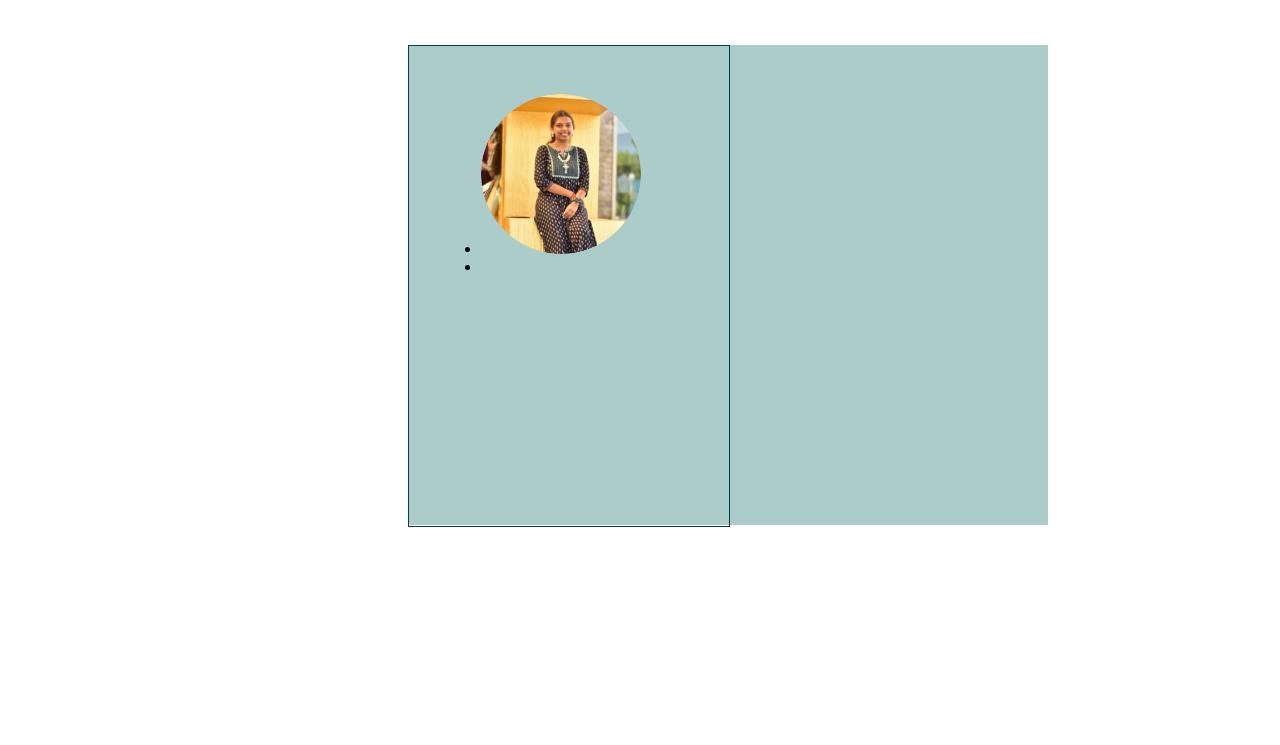
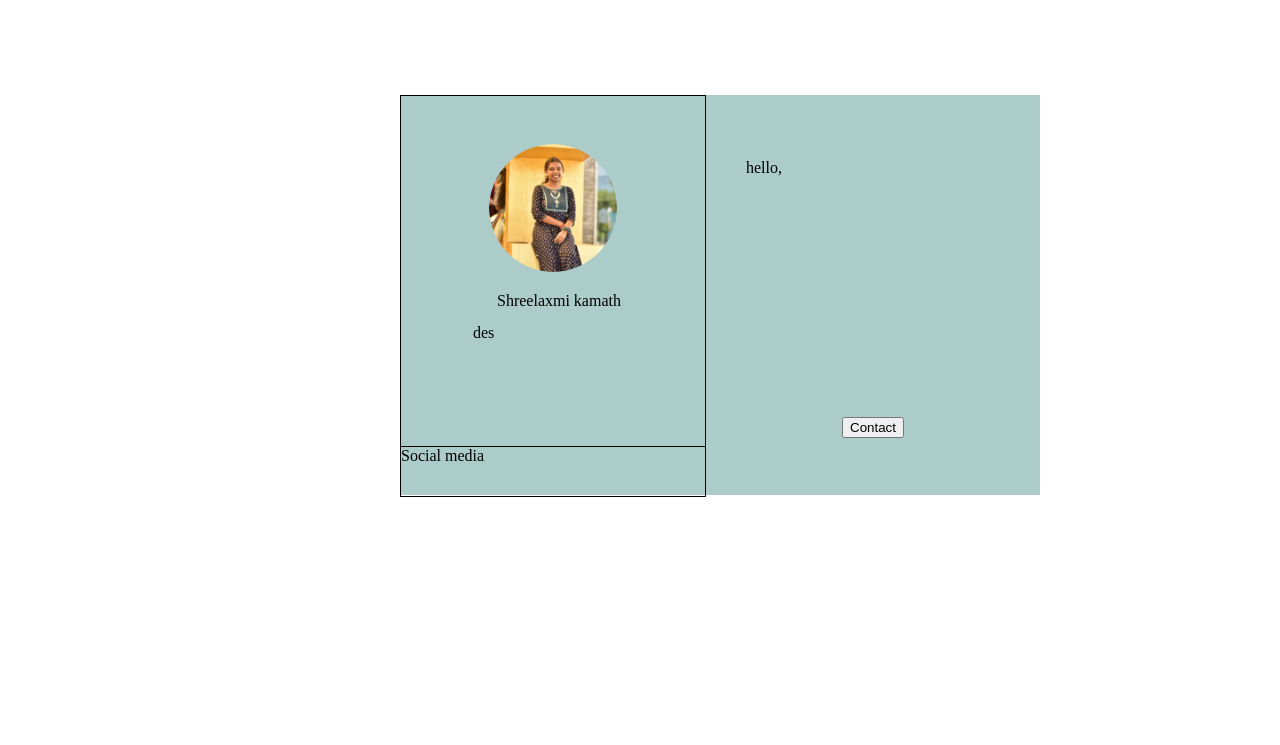
Before and after one commit to shreelaxmikamath/portfolio, a plain HTML site: page index.html in a window 1280 px wide. Shown: the part 55-800 px from the top of the page. Drawn offline with Linux system fonts and the light colour scheme.

Commit message:
profile section div

```diff
--- a/css/style.css
+++ b/css/style.css
@@ -26,18 +26,48 @@
 .big{
     background-color: #acccca;
     width: 40rem;
-    height: 30rem;
+    height: 25rem;
     margin-left: 25rem;
-    margin-top: 100px;
+    margin-top: 150px;
+    display:flex;
+
 }
 .profileimage{
     border-radius: 50%;
-    height: 10rem;
-    width: 10rem;
+    height: 8rem;
+    width: 8rem;
+    position: relative;
+    left: 1rem;
 }
 .left1{
     padding: 2rem;
-    width:16rem;
-    height: 26rem;
-    border: .1rem solid #053B50;
+    width:15rem;
+    height: 21rem;
+    border: .1rem solid black;
 }
+.move{
+    padding-left:0rem;
+}
+.name{
+    margin-top: 1rem;
+    padding-left:4rem;
+    height: 2rem;
+}
+.media{
+    position: relative;
+    top:6.5rem;
+    right: 2rem;
+    border-top: .1rem solid black;
+    height: 3rem;
+    width:19rem;
+    padding-left: 0px;
+}
+.description{
+    position: relative;
+    top: 3rem;
+}
+.b1{
+    position: relative;
+    top: 18rem;
+    left: 6rem;
+}
--- a/css/utils.css
+++ b/css/utils.css
@@ -0,0 +1,30 @@
+body{
+    margin:0px;
+}
+.home{
+    background-color:white;
+    height: 30rem;
+}
+@media(max-width:800px){
+    .navbar{
+        display: inline;
+        height: 10rem;
+        padding:0;
+    }
+    .left{
+        display: flex;
+        flex-wrap: wrap;
+        position: absolute;
+        left: 30%;
+        top:10px
+    }
+    .right{
+        position: relative;
+        top:2rem;
+        display: flex;
+        flex-direction: column;
+        gap: .3rem;
+        align-items: center;
+        flex-shrink: 1;
+    }
+}
--- a/index.html
+++ b/index.html
@@ -24,13 +24,19 @@
     <section class="home">
         <div class="big">
             <div class="left1">
-                <ul>
-                    <li><img src="./images/profile.png" alt="profile" class="profileimage"></li>
-                    <li></li>
-
+                <ul class="move">
+                    <ul><img src="./images/profile.png" alt="profile" class="profileimage"></ul>
+                    <ul class="name">Shreelaxmi kamath</ul>
+                    <ul>des</ul>
+                    <ul class="media">Social media</ul>
                 </ul>
             </div>
-            <div class="right1"></div>
+            <div class="right1">
+                <ul class="move">
+                <ul class="description">hello,</ul>
+                <ul><input type="button" value="Contact" class="b1"></ul>
+                </ul>
+            </div>
         </div>
     </section>
     <script src="./js/index.js"></script>
```
